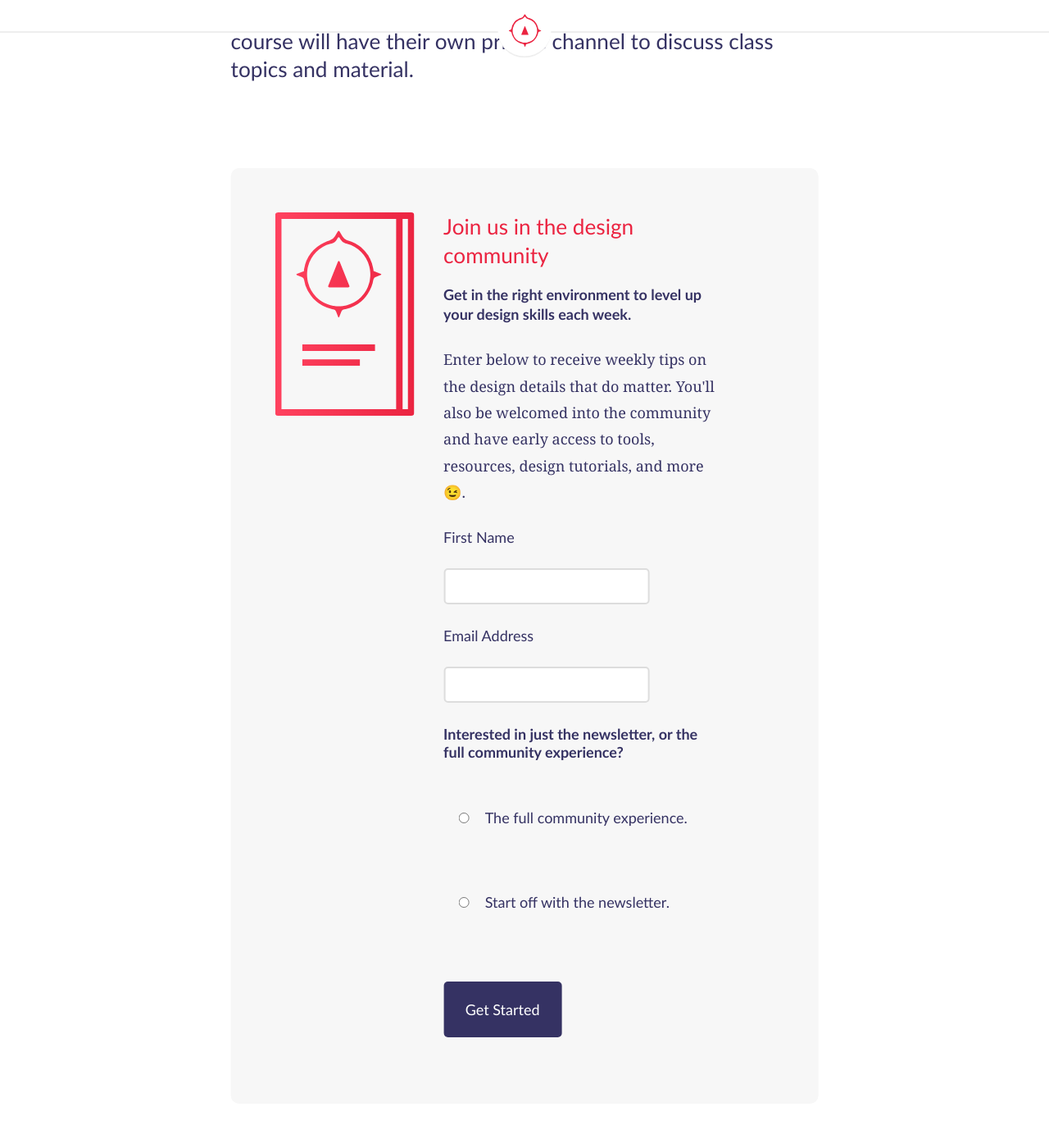
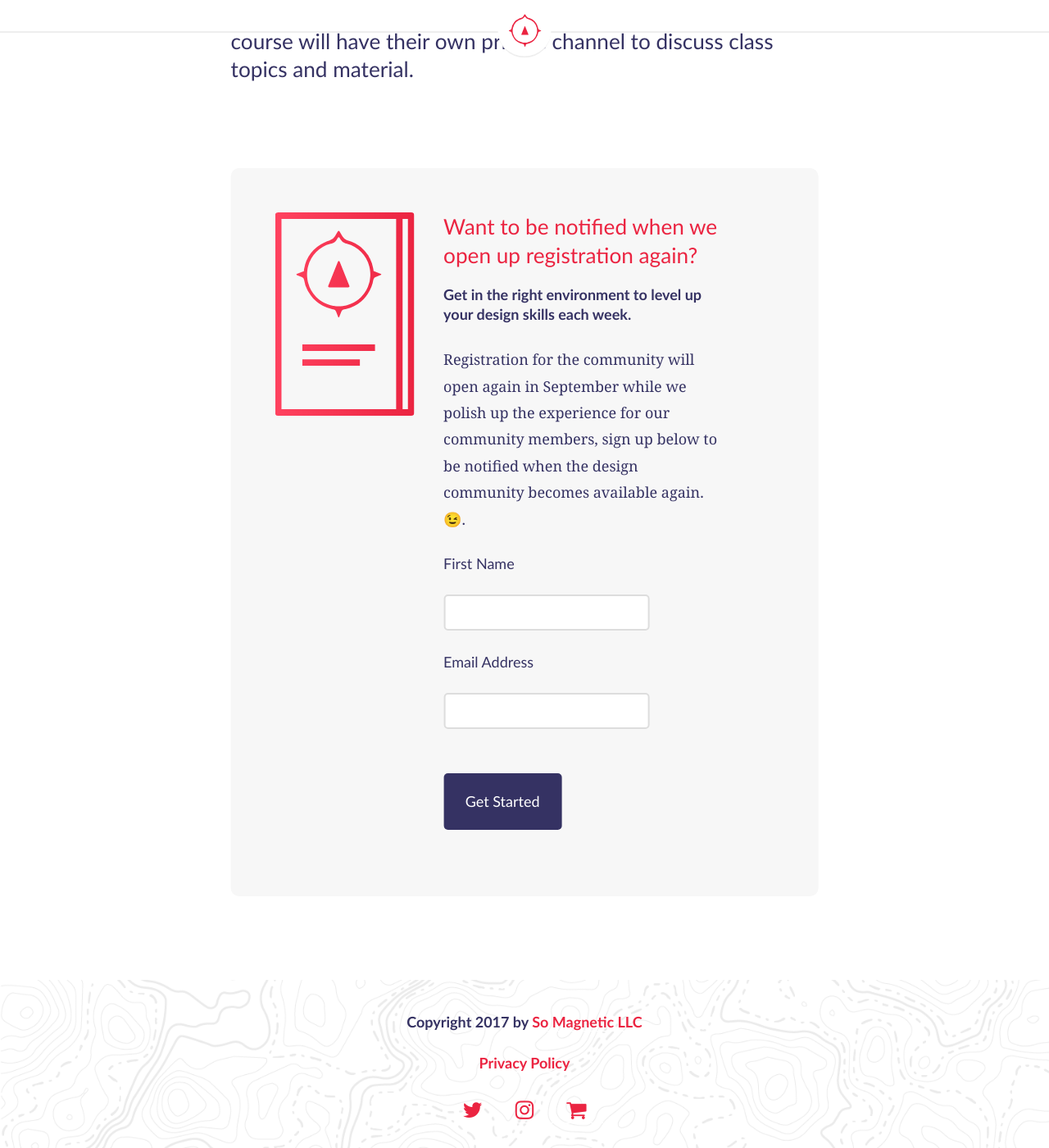
Before and after one commit to compassofdesign/site, a Jekyll site: the page built from community/index.html, in a window 1280 px wide and 1400 px high, scrolled down 2679 px. Shown: the whole window at 82% size. Built offline with Jekyll 4.4.1, drawn with Linux system fonts in a browser that asks for light colours; nearby versions of some CDN libraries; some of the changed text lies outside the part shown.

Commit message:
removing access to the community temporarily

```diff
--- a/_includes/mailchimp.html
+++ b/_includes/mailchimp.html
@@ -8,12 +8,12 @@
       </div>
       <div id="signup" class="module signup">
         <h3>{%if page.url contains "course" %}Enrollment for the course opens in July.
-        {%endif%}{% if page.soon == true %}Want early access?{% endif %} Join us in the design community</h3>
+        {%endif%}{% if page.soon == true %}Want early access?{% endif %} Want to be notified when we open up registration again?</h3>
         {%if page.url contains "course" %}<h5>While we're working hard at polishing the course and material, why not get started?</h5>
         {%endif%}
         {% if page.soon == true %}<h5>Get early access to new content</h5>{% endif %}
         {%if page.url contains "community" %}<h5>Get in the right environment to level up your design skills each week.</h5>{%endif %}
-        <p>Enter below to receive weekly tips on the design details that do matter. You'll also be welcomed into the community and have early access to tools, resources, design tutorials, and more 😉.</p>
+        <p>Registration for the community will open again in September while we polish up the experience for our community members, sign up below to be notified when the design community becomes available again. 😉.</p>
 
       <div class="mc-field-group">
         <label for="mce-FNAME">First Name </label>
@@ -23,12 +23,12 @@
         <label for="mce-EMAIL">Email Address</label>
         <input type="email" value="" name="EMAIL" class="email" id="mce-EMAIL" title="The domain portion of the email address is invalid (the portion after the @)." pattern="^([^\x00-\x20\x22\x28\x29\x2c\x2e\x3a-\x3c\x3e\x40\x5b-\x5d\x7f-\xff]+|\x22([^\x0d\x22\x5c\x80-\xff]|\x5c[\x00-\x7f])*\x22)(\x2e([^\x00-\x20\x22\x28\x29\x2c\x2e\x3a-\x3c\x3e\x40\x5b-\x5d\x7f-\xff]+|\x22([^\x0d\x22\x5c\x80-\xff]|\x5c[\x00-\x7f])*\x22))*\x40([^\x00-\x20\x22\x28\x29\x2c\x2e\x3a-\x3c\x3e\x40\x5b-\x5d\x7f-\xff]+|\x5b([^\x0d\x5b-\x5d\x80-\xff]|\x5c[\x00-\x7f])*\x5d)(\x2e([^\x00-\x20\x22\x28\x29\x2c\x2e\x3a-\x3c\x3e\x40\x5b-\x5d\x7f-\xff]+|\x5b([^\x0d\x5b-\x5d\x80-\xff]|\x5c[\x00-\x7f])*\x5d))*(\.\w{2,})+$" required>
       </div>
-      <div class="mc-field-group input-group">
+      <div class="hidden mc-field-group input-group">
         <strong>Interested in just the newsletter, or the full community experience?</strong>
         <ul><li><input type="radio" value="Community Invite" name="NVITEORLET" id="mce-NVITEORLET-0" class="checkbox" required>
           <label for="mce-NVITEORLET-0" class="checkbox">The full community experience.</label></li>
-          <li><input type="radio" value="Newsletter Only" name="NVITEORLET" id="mce-NVITEORLET-1" class="checkbox" required>
-            <label for="mce-NVITEORLET-1" class="checkbox">Start off with the newsletter.</label></li></ul>
+          <li><input type="radio" value="Newsletter Only" name="NVITEORLET" id="mce-NVITEORLET-1" class="checkbox" required checked>
+            <label for="mce-NVITEORLET-1" class="checkbox" >Start off with the newsletter.</label></li></ul>
       </div>
 
     	<div id="mce-responses" class="clear">
--- a/community/index.html
+++ b/community/index.html
@@ -8,8 +8,8 @@ signup: community
   <article class="row hero-inset">
     <a href="{{site.baseurl}}/"><img src="/assets/img/cod-logo.svg" alt="Compass of Design is created by So Magnetic as a tool for designers to learn how to overcome imposter syndrome and learn to design with confidence." /></a>
     <h1>Looking to level up your design skills?</h1>
-    <h3>Get weekly design tips and get around other self start designers like you</h3>
-    <a href="#join" class="button " >Join the Pack</a>
+    <h3>Get weekly design tips and connect with other self start designers like you</h3>
+    <a href="#join" class="button " >Become a member</a>
     <a href="#more" class="button secondary" >Learn More</a>
   </article>
   <article class="row hero-inset">
```
